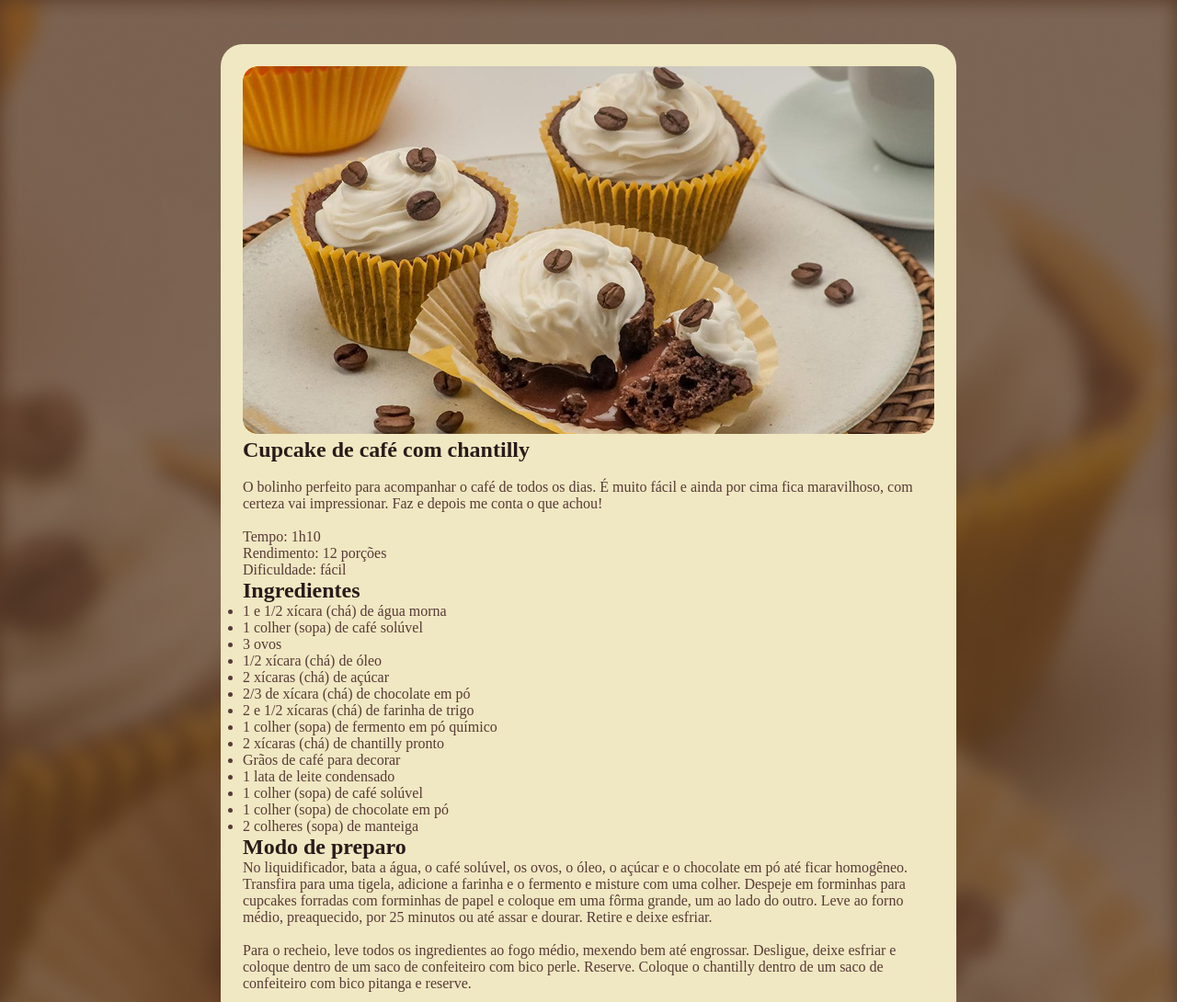
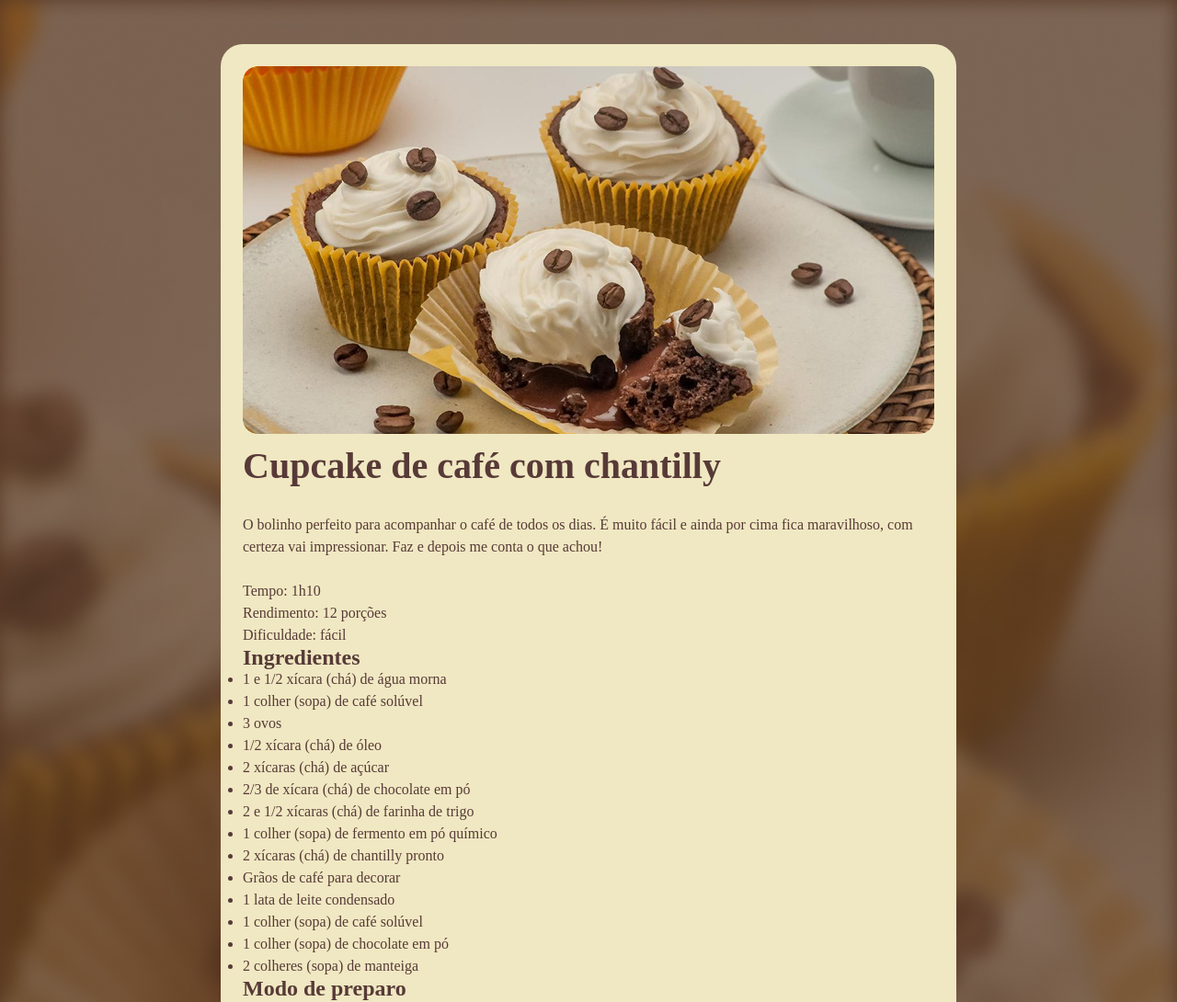
Before and after one commit to Vinicius-Araujo-fullstack/Pagina_de_receita-Rocketseat, a plain HTML site: page index.html in a window 1280 px wide. Shown: the top 1090 px of the page at 92% size. Drawn offline with Linux system fonts and the light colour scheme; a web font is replaced by a local one.

Commit message:
atualiza cores do texto e ajusta estilos de cabeçalho no CSS

```diff
--- a/styles.css
+++ b/styles.css
@@ -20,11 +20,15 @@ body {
   background-image: url(./assets/bg.jpg);
   background-size: cover;
   font-family: "Alice", serif;
-  color: var(--text-color-primary);
+  color: var(--text-color-secondary);
+  line-height: 150%;
+  h1 {
+    line-height: 140%;
+    font-size: 2.5rem;
+  }
 
-  p,
-  li {
-    color: var(--text-color-secondary);
+  h2 {
+    font-size: 1.5rem;
   }
 }
 
```
